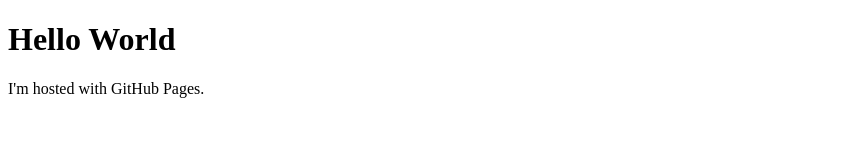
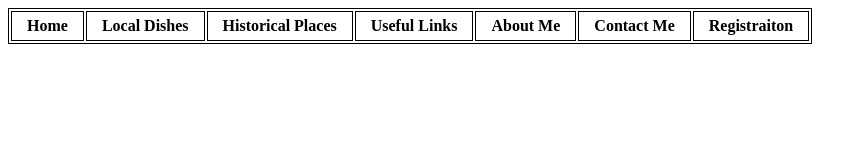
Before and after one commit to metemel/metemel.github.io, a plain HTML site: page index.htm in a window 1280 px wide. Shown: the whole page, without its empty margins (0-867 px from the left). Drawn offline with Linux system fonts and the light colour scheme.

Commit message:
Update index.htm

```diff
--- a/index.htm
+++ b/index.htm
@@ -1,7 +1,16 @@
 <!DOCTYPE html>
 <html>
 <body>
-<h1>Hello World</h1>
-<p>I'm hosted with GitHub Pages.</p>
+<table style="border: 1px solid black">
+  <tr style="border: 1px solid black">
+    <th style="border: 1px solid black; padding: 5px 15px;">Home</th>
+    <th style="border: 1px solid black; padding: 5px 15px;">Local Dishes</th>
+    <th style="border: 1px solid black; padding: 5px 15px;">Historical Places</th>
+    <th style="border: 1px solid black; padding: 5px 15px;">Useful Links</th>
+    <th style="border: 1px solid black; padding: 5px 15px;">About Me</th>
+    <th style="border: 1px solid black; padding: 5px 15px;">Contact Me</th>
+    <th style="border: 1px solid black; padding: 5px 15px;">Registraiton</th>
+  </tr>
+</table>
 </body>
 </html>
```
